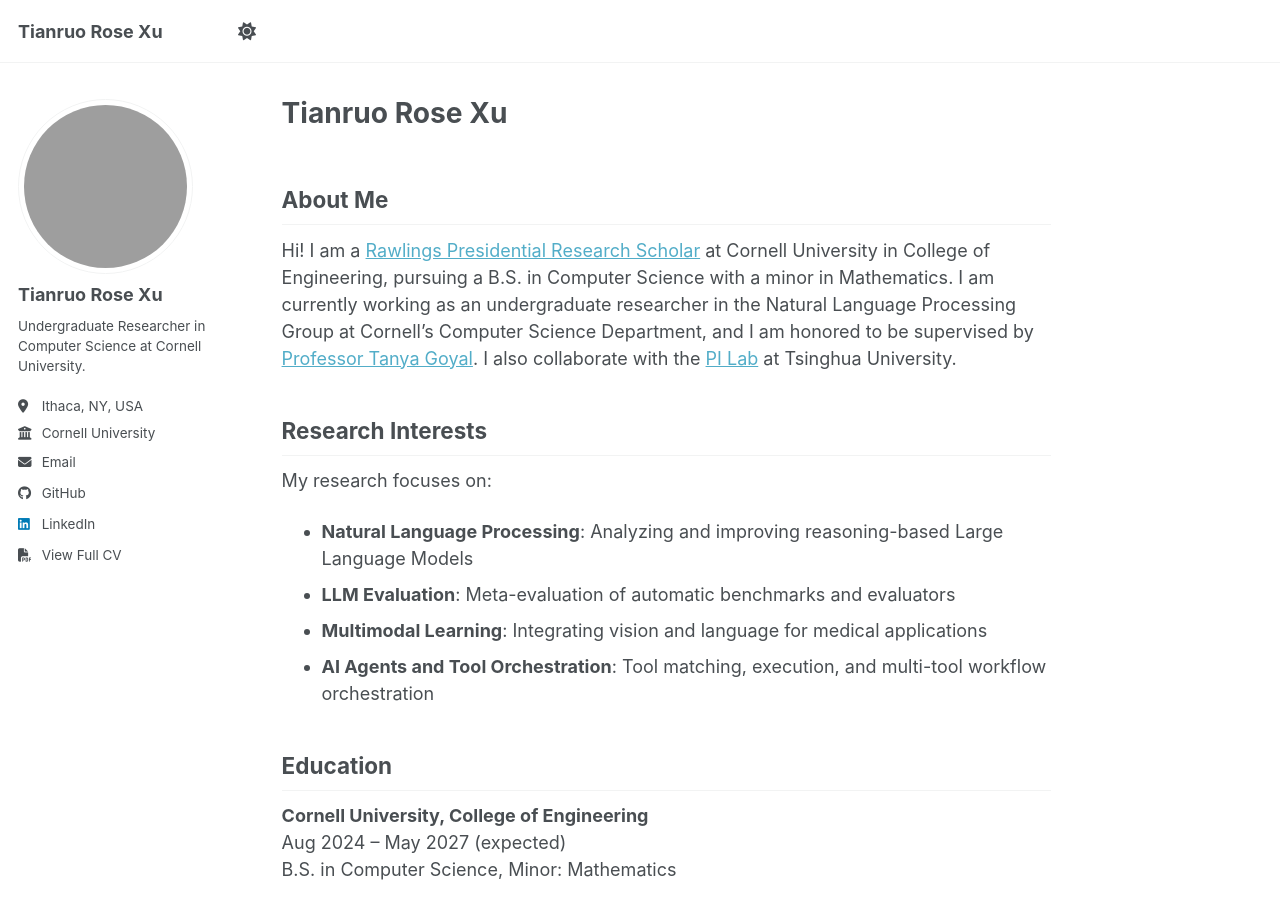
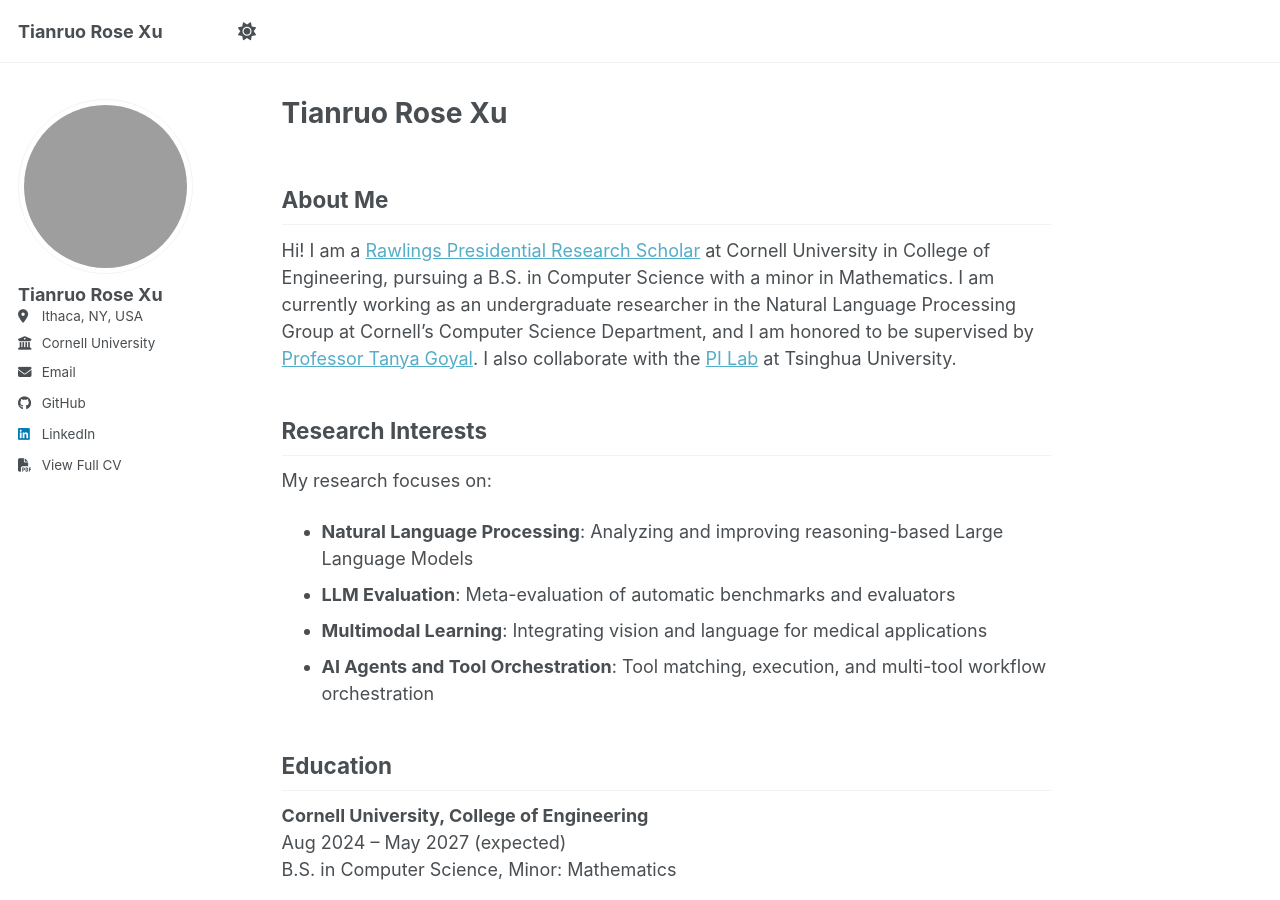
Before and after one commit to XTRose29/xtrose29.github.io, a Jekyll site: the page built from _pages/about.md, in a window 1280 px wide and 900 px high. Built offline with Jekyll 4.4.1, drawn with Linux system fonts in a browser that asks for light colours; a script bundle is joined from its source files by our own code; library files that are not in the unit come from our copies.

Commit message:
Remove bio text from sidebar

```diff
--- a/_config.yml
+++ b/_config.yml
@@ -27,7 +27,7 @@ author:
   avatar_hover     : "headshot_real.jpg"
   name             : "Tianruo Rose Xu"
   pronouns         : # example: "she/her"
-  bio              : "Undergraduate Researcher in Computer Science at Cornell University."
+  bio              :
   location         : "Ithaca, NY, USA"
   employer         : "Cornell University"
   uri              : "https://rosexu.github.io"
```
